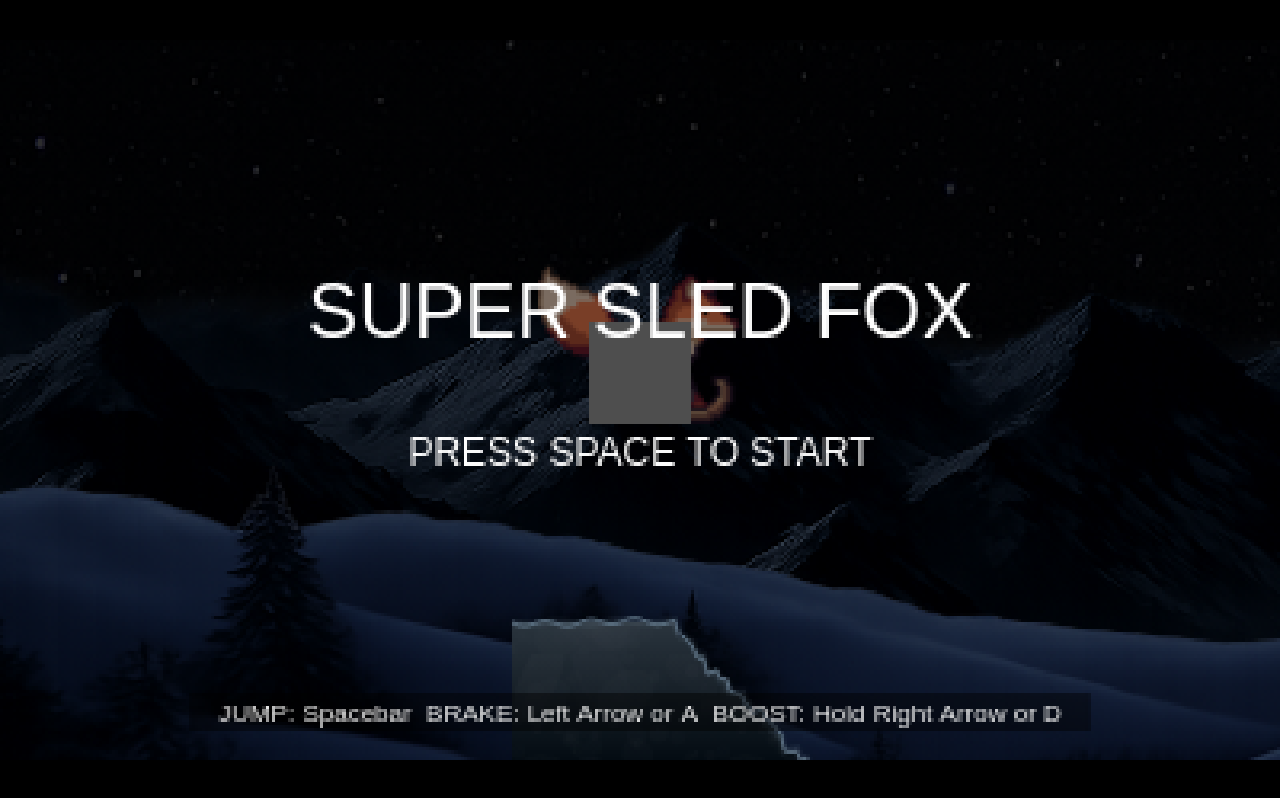
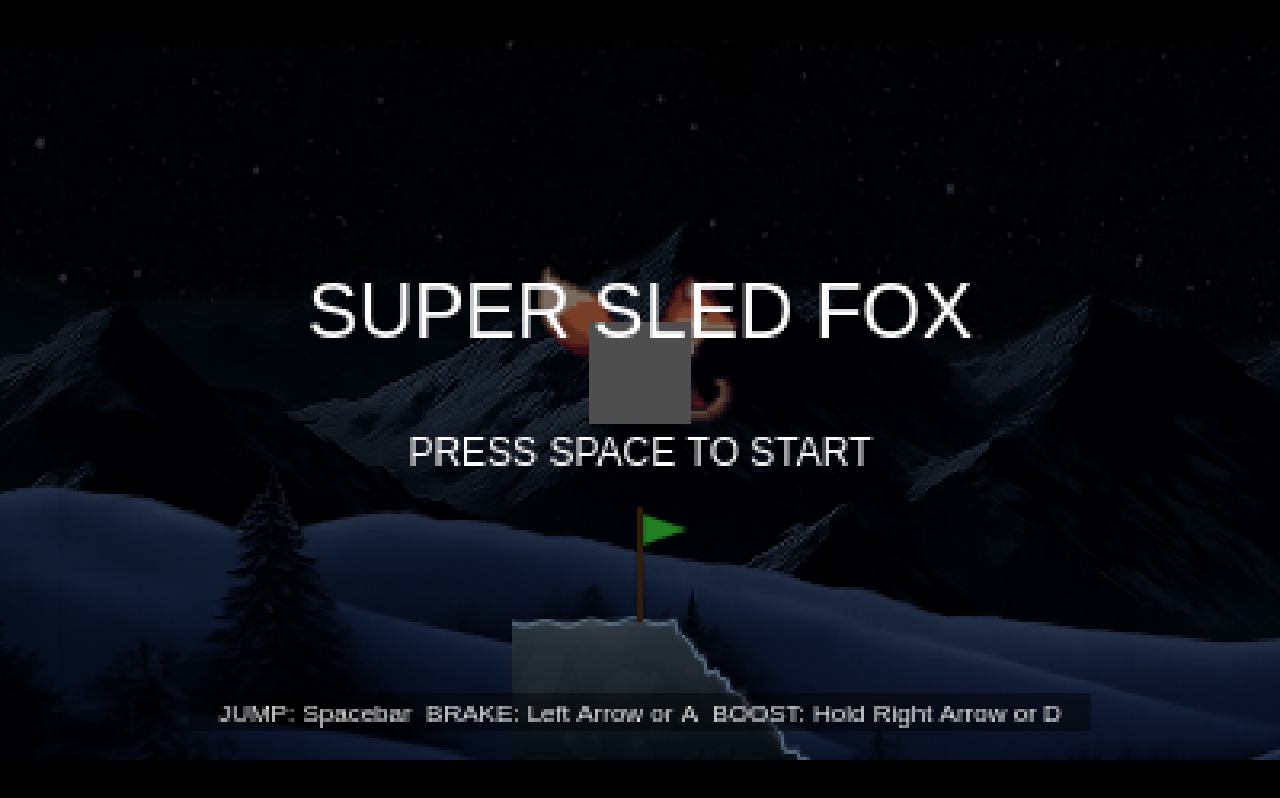
Before and after one commit to arthvadrr/super-sled-fox, a React (Vite) app: page / in a window 1280 px wide. Built offline with nearby package versions, Linux system fonts and the light colour scheme.

Commit message:
feat: checkpoints and particles

```diff
--- a/src/effects.ts
+++ b/src/effects.ts
@@ -35,7 +35,12 @@ export class ParticleSystem {
     }
   }
 
-  emitDirectional(x: number, y: number, count = 6, opts: { angle?: number; spread?: number; speed?: number; size?: number; color?: string } = {}) {
+  emitDirectional(
+    x: number,
+    y: number,
+    count = 6,
+    opts: { angle?: number; spread?: number; speed?: number; size?: number; color?: string; ttl?: number } = {}
+  ) {
     if (!this.enabled) return;
     const angleBase = opts.angle ?? Math.PI * 0.5; // default up
     const spread = opts.spread ?? 0.9; // radians
@@ -50,7 +55,7 @@ export class ParticleSystem {
         y,
         vx: Math.cos(ang) * s + (Math.random() - 0.5) * 6,
         vy: Math.sin(ang) * s + (Math.random() - 0.5) * 4,
-        ttl: 0.4 + Math.random() * 0.6,
+        ttl: (typeof opts.ttl === 'number' ? opts.ttl : 0.4 + Math.random() * 0.6) * (0.8 + Math.random() * 0.6),
         age: 0,
         size: size * (0.6 + Math.random() * 0.9),
         color,
@@ -212,10 +217,10 @@ export class EffectsManager {
     this.shake.shake(30, 1.6);
 
     // central blast: lots of bright shards (emit in full circle)
-    this.particles.emitExplosion(x, y, 120, { spread: 120, speed: 420, size: 3.6, color: '#ffffff' });
+    this.particles.emitExplosion(x, y, 120, { spread: 120, speed: 420, size: 3.6, color: '#ffb86b' });
 
     // layered chunky debris in different tones
-    const colors = ['#d9eaff', '#b3e0ff', '#d9cbb3', '#ffffff', '#9fc8ff'];
+    const colors = ['#ffd27f', '#ffb86b', '#ff8c00', '#ffcf9b', '#ffc57a'];
     for (let c = 0; c < colors.length; c++) {
       this.particles.emitExplosion(x + (Math.random() - 0.5) * 16, y + (Math.random() - 0.5) * 16, 18, {
         spread: 68,
@@ -237,7 +242,7 @@ export class EffectsManager {
         ttl: 1.2 + Math.random() * 1.6,
         age: 0,
         size: 6 + Math.random() * 10,
-        color: '#bfcfcf',
+        color: '#b36b3b',
       });
     }
   }
--- a/src/game/renderer.ts
+++ b/src/game/renderer.ts
@@ -272,8 +272,10 @@ export function draw(ctx: GameContext, vctx: CanvasRenderingContext2D, canvasEl:
     vctx.restore();
   } catch (e) {}
   for (const obj of objects) {
+    // determine object world Y (fall back to terrain height if unspecified)
+    const oyWorld = typeof obj.y === 'number' ? obj.y : (getHeightAtX(currentLevel as any, Math.round(obj.x)) ?? VIRTUAL_HEIGHT / 2);
     const sx = isEditor ? wxToS(obj.x) : obj.x - camOffsetX;
-    const sy = isEditor ? wyToS(obj.y) : obj.y - camOffsetY + shakeY;
+    const sy = isEditor ? wyToS(oyWorld) : oyWorld - camOffsetY + shakeY;
     const radius = (obj.radius || 12) * zoom;
     if (sx < -radius || sx > VIRTUAL_WIDTH + radius) continue;
 
@@ -286,26 +288,90 @@ export function draw(ctx: GameContext, vctx: CanvasRenderingContext2D, canvasEl:
       vctx.lineWidth = 1.5 * zoom;
       vctx.stroke();
     } else if (obj.type === 'finish') {
+      // draw a checkered finish flag on a wooden pole
+      const poleH = 36 * zoom;
+      const poleW = Math.max(1, Math.round(2 * zoom));
+      const poleX = Math.round(sx - poleW / 2);
+      const poleY = Math.round(sy - poleH);
+      // pole
+      vctx.fillStyle = (ctx as any).woodPattern || '#5a3414';
+      vctx.fillRect(poleX, poleY, poleW, Math.round(poleH));
+      vctx.strokeStyle = 'rgba(0,0,0,0.25)';
+      vctx.lineWidth = Math.max(1 * zoom, 0.5);
+      vctx.strokeRect(poleX, poleY, poleW, Math.round(poleH));
+      // flag rectangle (checkered)
+      const flagW = Math.round(16 * zoom);
+      const flagH = Math.round(12 * zoom);
+      const flagX = Math.round(sx + poleW / 2);
+      const flagY = Math.round(poleY + 2);
+      // draw checkerboard 4x3
+      const cols = 4;
+      const rows = 3;
+      const cellW = Math.max(1, Math.floor(flagW / cols));
+      const cellH = Math.max(1, Math.floor(flagH / rows));
+      for (let cx = 0; cx < cols; cx++) {
+        for (let cy = 0; cy < rows; cy++) {
+          const isWhite = (cx + cy) % 2 === 0;
+          vctx.fillStyle = isWhite ? '#fff' : '#000';
+          vctx.fillRect(flagX + cx * cellW, flagY + cy * cellH, cellW, cellH);
+        }
+      }
+      // thin outline for flag
+      vctx.strokeStyle = 'rgba(0,0,0,0.6)';
+      vctx.lineWidth = Math.max(1 * zoom, 0.5);
+      vctx.strokeRect(flagX, flagY, flagW, flagH);
+    } else if (obj.type === 'checkpoint') {
+      // draw an orange checkpoint flag on a wooden pole (active = lighter)
+      const active = ctx.lastCheckpointX >= obj.x;
+      const poleH = 36 * zoom;
+      const poleW = Math.max(1, Math.round(2 * zoom));
+      const poleX = Math.round(sx - poleW / 2);
+      const poleY = Math.round(sy - poleH);
+      vctx.fillStyle = (ctx as any).woodPattern || '#5a3414';
+      vctx.fillRect(poleX, poleY, poleW, Math.round(poleH));
+      vctx.strokeStyle = 'rgba(0,0,0,0.25)';
+      vctx.lineWidth = Math.max(1 * zoom, 0.5);
+      vctx.strokeRect(poleX, poleY, poleW, Math.round(poleH));
+      const flagW = Math.round(14 * zoom);
+      const flagH = Math.round(10 * zoom);
+      const fx0 = Math.round(sx + poleW / 2);
+      const fy0 = Math.round(poleY + 2);
+      vctx.fillStyle = active ? '#ffd27f' : '#ff8c00';
+      vctx.beginPath();
+      vctx.moveTo(fx0, fy0);
+      vctx.lineTo(fx0 + flagW, fy0 + flagH / 2);
+      vctx.lineTo(fx0, fy0 + flagH);
+      vctx.closePath();
+      vctx.fill();
+      vctx.strokeStyle = 'rgba(0,0,0,0.25)';
+      vctx.lineWidth = Math.max(1 * zoom, 0.5);
+      vctx.stroke();
+    } else if (obj.type === 'start') {
+      // draw a green start flag on a wooden pole
+      const poleH = 36 * zoom;
+      const poleW = Math.max(1, Math.round(2 * zoom));
+      const poleX = Math.round(sx - poleW / 2);
+      const poleY = Math.round(sy - poleH);
+      vctx.fillStyle = (ctx as any).woodPattern || '#5a3414';
+      vctx.fillRect(poleX, poleY, poleW, Math.round(poleH));
+      vctx.strokeStyle = 'rgba(0,0,0,0.25)';
+      vctx.lineWidth = Math.max(1 * zoom, 0.5);
+      vctx.strokeRect(poleX, poleY, poleW, Math.round(poleH));
+      // green triangular flag
+      const flagW = Math.round(14 * zoom);
+      const flagH = Math.round(10 * zoom);
+      const fx0 = Math.round(sx + poleW / 2);
+      const fy0 = Math.round(poleY + 2);
       vctx.fillStyle = '#44ff44';
       vctx.beginPath();
-      vctx.arc(sx, sy, radius, 0, Math.PI * 2);
+      vctx.moveTo(fx0, fy0);
+      vctx.lineTo(fx0 + flagW, fy0 + flagH / 2);
+      vctx.lineTo(fx0, fy0 + flagH);
+      vctx.closePath();
       vctx.fill();
-      vctx.strokeStyle = '#fff';
-      vctx.lineWidth = 2 * zoom;
+      vctx.strokeStyle = 'rgba(0,0,0,0.25)';
+      vctx.lineWidth = Math.max(1 * zoom, 0.5);
       vctx.stroke();
-    } else if (obj.type === 'checkpoint') {
-      const active = ctx.lastCheckpointX >= obj.x;
-      vctx.fillStyle = active ? '#ffff44' : '#666644';
-      vctx.beginPath();
-      vctx.arc(sx, sy, radius * 0.7, 0, Math.PI * 2);
-      vctx.fill();
-    } else if (obj.type === 'start') {
-      vctx.strokeStyle = '#8888ff';
-      vctx.setLineDash([4 * zoom, 4 * zoom]);
-      vctx.beginPath();
-      vctx.arc(sx, sy, radius, 0, Math.PI * 2);
-      vctx.stroke();
-      vctx.setLineDash([]);
     } else if ((obj as any).type === 'wall') {
       // draw explicit editor-placed wall: top aligns with terrain unless obj.y specified
       const oy = typeof obj.y === 'number' ? obj.y : (getHeightAtX(currentLevel as any, Math.round(obj.x)) ?? VIRTUAL_HEIGHT / 2);
--- a/src/game/simulation.ts
+++ b/src/game/simulation.ts
@@ -588,6 +588,30 @@ export function simulate(ctx: GameContext, dt: number, input: InputManager) {
         if (ox > ctx.lastCheckpointX) {
           ctx.lastCheckpointX = ox;
           void ctx.sfxCheckpoint?.play?.();
+          try {
+            // emit many small orange upward sparks when a checkpoint is reached
+            if (ctx.effects && ctx.effects.particles) {
+              const emitX = ox;
+              const emitY = oy - 6; // slightly above ground
+              // big burst of upward orange sparks
+              ctx.effects.shake.shake(6, 0.18);
+              ctx.effects.particles.emitDirectional(emitX, emitY, 240, {
+                angle: -Math.PI * 0.5, // upward
+                spread: 1.6,
+                speed: 180,
+                size: 1.2,
+                color: '#ff8c00',
+                ttl: 1.6,
+              });
+              // layered small explosion for extra density
+              ctx.effects.particles.emitExplosion(emitX, emitY - 6, 40, {
+                spread: 40,
+                speed: 120,
+                size: 2,
+                color: '#ffb86b',
+              });
+            }
+          } catch (e) {}
         }
       }
     }
```
